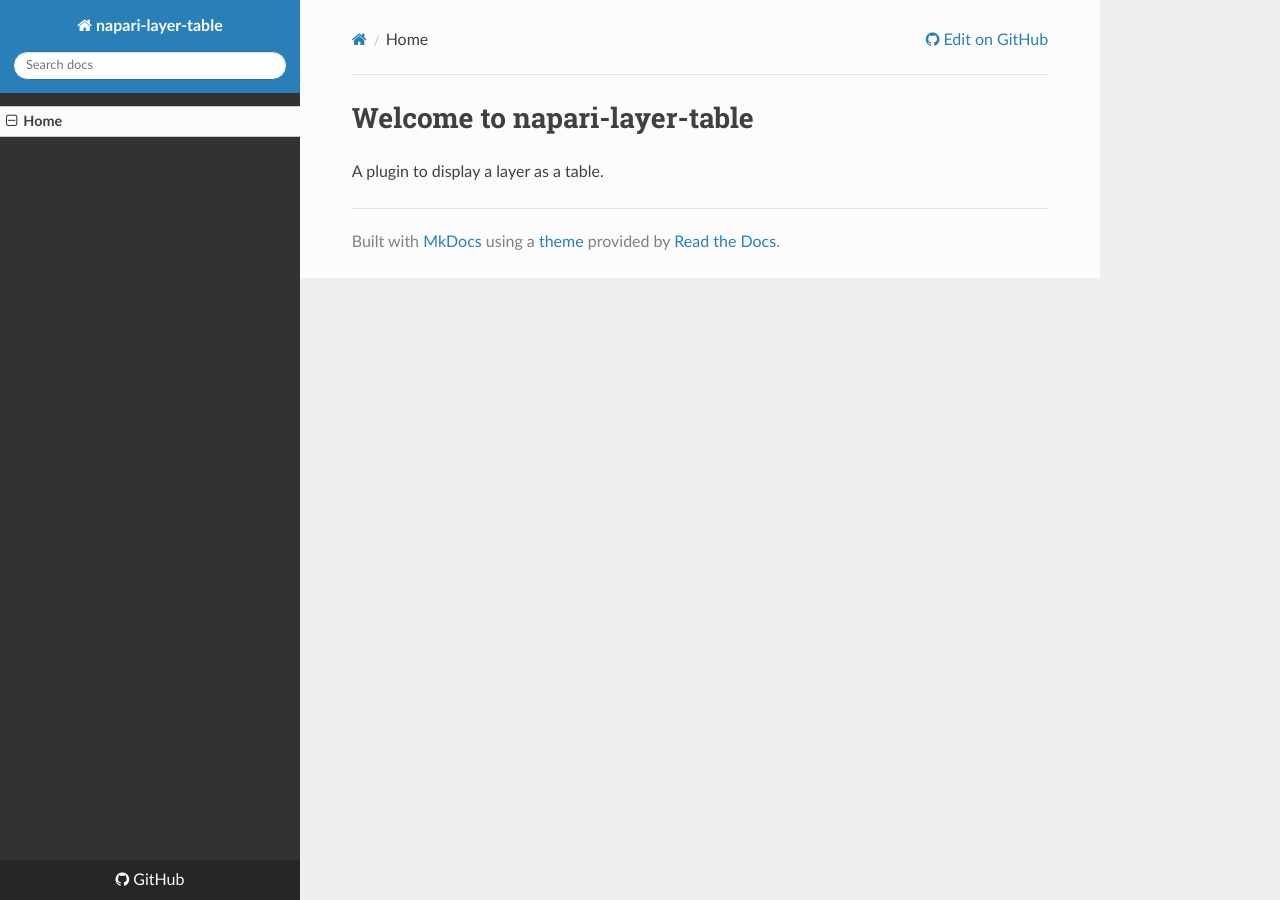
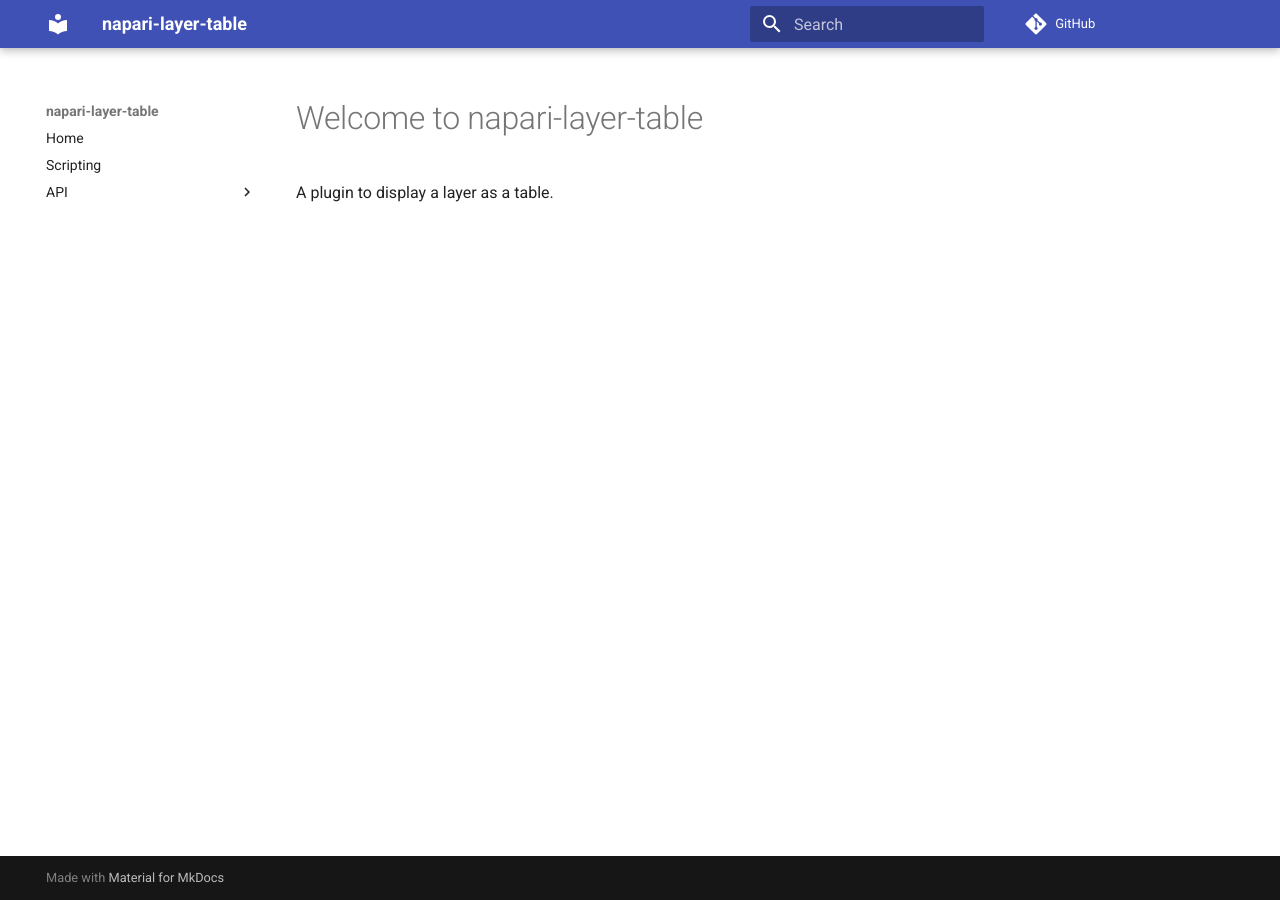
Before and after one commit to mapmanager/napari-layer-table, an MkDocs documentation site: the page built from docs/index.md, in a window 1280 px wide. Built offline with MkDocs 1.6.1 and Material for MkDocs 9.7.7, drawn with Linux system fonts in a browser that asks for light colours; nearby versions of some CDN libraries; comment, search, counter and statistics services are not loaded; old or Windows-style settings are respelled for this version of MkDocs.

Commit message:
mkdocs 1

```diff
--- a/mkdocs.yml
+++ b/mkdocs.yml
@@ -2,10 +2,34 @@ site_name: napari-layer-table
 site_description: A plugin to display a layer as a table.
 site_author: Cudmore Lab
 
-theme: readthedocs
-
+theme: material
 
 repo_url: https://github.com/mapmanager/napari-layer-table
 
-pages:
-- Home: index.md
+plugins:
+  #- mkdocs-jupyter
+  - search
+  - autorefs
+  - mkdocstrings:
+      watch:
+        - src
+      handlers:
+        python:
+          selection:
+            inherited_members: false
+          rendering:
+            show_root_heading: false
+            show_root_toc_entry: false
+            show_category_heading: true
+            group_by_category: false
+            heading_level: 2
+            #show_object_full_path: true
+
+# ERROR    -  Config value: 'pages'. Error: The configuration option 'pages' was
+# removed from MkDocs. Use 'nav' instead.
+#pages:
+nav:
+- Home: overview.md
+- Scripting: scripting.md
+- API:
+    - napari_layer_table: api/napari_layer_table.md
--- a/setup.cfg
+++ b/setup.cfg
@@ -48,3 +48,8 @@ napari-layer-table =
 [options.entry_points]
 napari.manifest =
     napari-layer-table = napari_layer_table:napari.yaml
+
+#[project]
+#dependencies =
+#    mkdocstrings
+#    mkdocstrings-python-legacy>=0.2,
```
Also changed, not shown: 1 other file.
